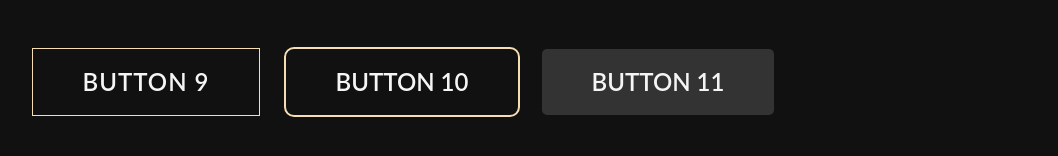
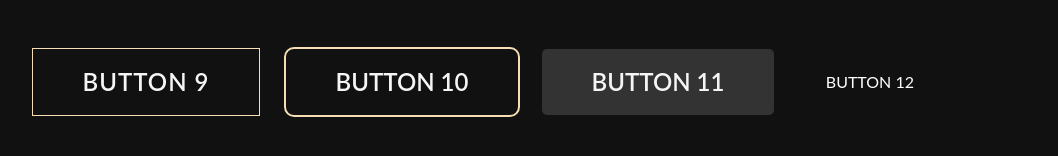
Before and after one commit to Kartik-436/Buttons-Hover-Effects, a React (Vite) app: page / in a window 1280 px wide. Shown: the part 518-674 px from the top of the page, without its empty margins (110-1168 px from the left). Built offline with nearby package versions, Linux system fonts and the light colour scheme.

Commit message:
12 buttons but with css not tailwind

```diff
--- a/src/App.jsx
+++ b/src/App.jsx
@@ -11,6 +11,7 @@ import Btn8 from './components/Btn8/Btn8';
 import Btn9 from './components/Btn9/Btn9';
 import Btn10 from './components/Btn10/Btn10';
 import Btn11 from './components/Btn11/Btn11';
+import Btn12 from './components/Btn12/Btn12';
 
 const App = () => {
   return (
@@ -26,6 +27,7 @@ const App = () => {
       <Btn9/>
       <Btn10/>
       <Btn11/>
+      <Btn12/>
     </div>
   )
 }
--- /dev/null
+++ b/src/components/Btn12/Btn12.css
@@ -0,0 +1,8 @@
+#Btn12:hover{
+    transform: scale(1.06);
+    box-shadow: 0px 0px 1000px 0px whitesmoke;
+}
+
+#Btn12{
+    transition: all 0.4s ease;
+}
--- /dev/null
+++ b/src/components/Btn12/Btn12.jsx
@@ -0,0 +1,79 @@
+/* eslint-disable no-unused-vars */
+import React, { useRef, useEffect } from 'react';
+import { gsap } from 'gsap';
+import "./Btn12.css"
+
+function Btn12() {
+    const spanMotherRef = useRef(null);
+    const spanMother2Ref = useRef(null);
+
+    useEffect(() => {
+        gsap.set(spanMotherRef.current.children, { y: '0%', opacity: 1 });
+        gsap.set(spanMother2Ref.current.children, { y: '-100%', opacity: 0 });
+    }, []);
+
+    const handleMouseEnter = () => {
+        gsap.to(spanMotherRef.current.children, {
+            y: '100%',
+            opacity: 0,
+            stagger: 0.03,
+            duration: 0.3,
+            ease: 'power2.inOut',
+        });
+
+        gsap.to(spanMother2Ref.current.children, {
+            y: '0%',
+            opacity: 1,
+            stagger: 0.03,
+            duration: 0.3,
+            ease: 'power2.inOut',
+        });
+    };
+
+    const handleMouseLeave = () => {
+        gsap.to(spanMotherRef.current.children, {
+            y: '0%',
+            opacity: 1,
+            stagger: 0.03,
+            duration: 0.3,
+            ease: 'power2.inOut',
+        });
+
+        gsap.to(spanMother2Ref.current.children, {
+            y: '-100%',
+            opacity: 0,
+            stagger: 0.03,
+            duration: 0.3,
+            ease: 'power2.inOut',
+        });
+    };
+
+    return (
+        <button
+            className="relative w-[15vw] h-[10vh] bg-[bisque] font-medium text-[24px] rounded-2xl flex justify-center items-center overflow-hidden border-[black] border-2"
+            id='Btn12'
+            onMouseEnter={handleMouseEnter}
+            onMouseLeave={handleMouseLeave}
+        >
+            <div className="w-full h-full flex items-center justify-center overflow-hidden">
+                <span className="absolute flex overflow-hidden" ref={spanMotherRef}>
+                    {['B', 'U', 'T', 'T', 'O', 'N', ' ', '1', '2'].map((letter, index) => (
+                        <span key={index} className="mx-[1px] text-black">
+                            {letter}
+                        </span>
+                    ))}
+                </span>
+
+                <span className="absolute flex overflow-hidden" ref={spanMother2Ref}>
+                    {['B', 'U', 'T', 'T', 'O', 'N', ' ', '1', '2'].map((letter, index) => (
+                        <span key={index} className="mx-[1px] text-black">
+                            {letter}
+                        </span>
+                    ))}
+                </span>
+            </div>
+        </button>
+    );
+}
+
+export default Btn12;
```
